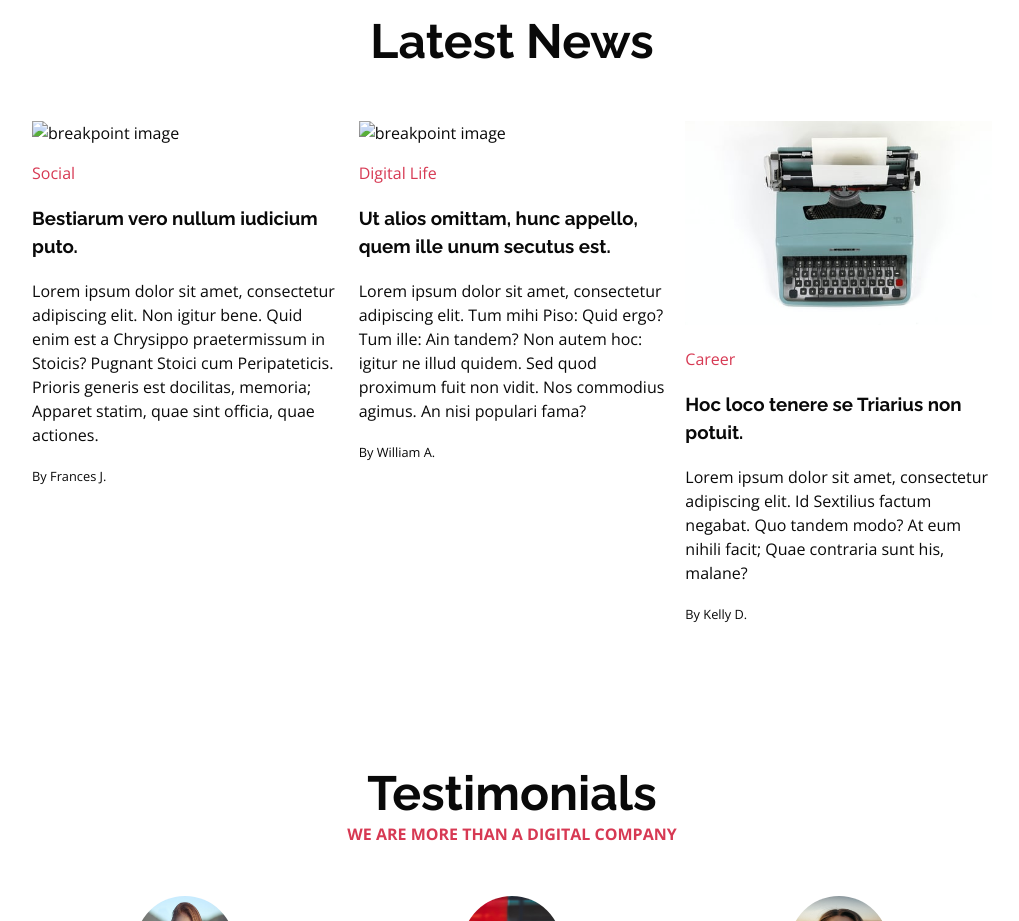
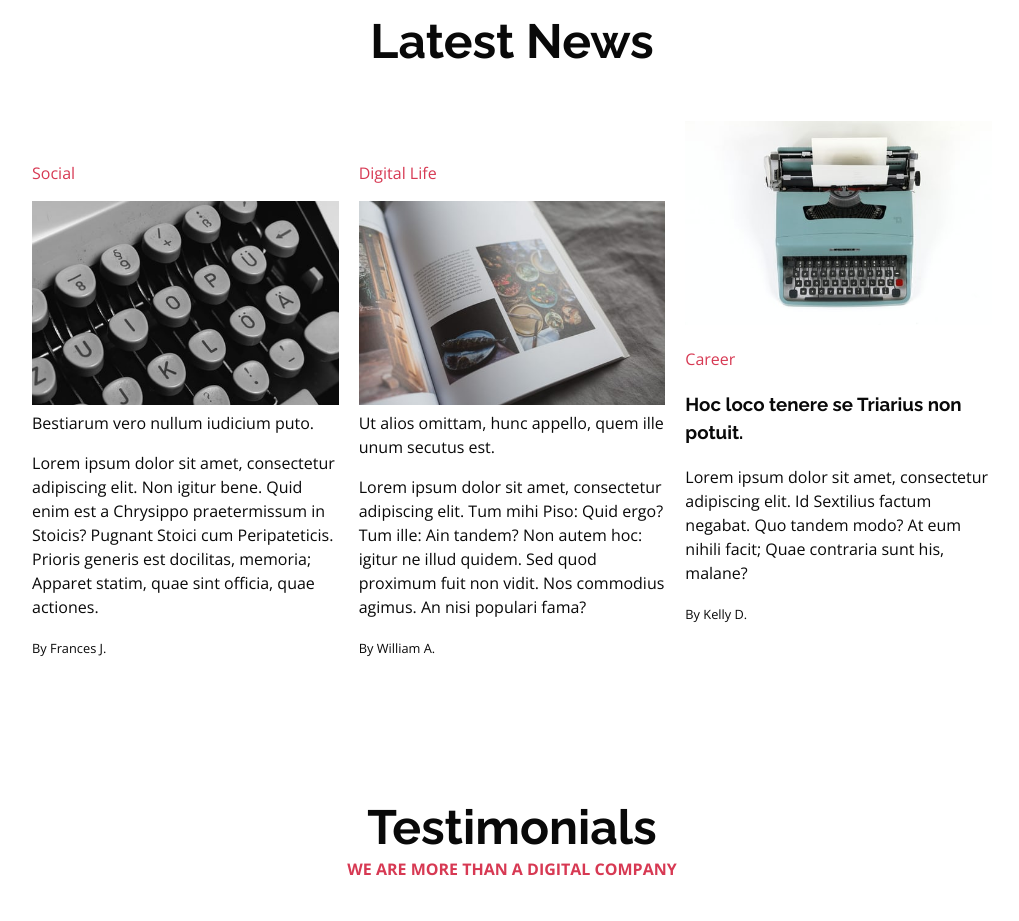
Before and after one commit to KurMalual/alu-web_front_end, a plain HTML site: page responsive_design/10-index.html in a window 1280 px wide. Shown: the part 2600-3521 px from the top of the page, without its empty margins (128-1147 px from the left). Drawn offline with nearby package versions, Linux system fonts and the light colour scheme.

Commit message:
Last commit

```diff
--- a/responsive_design/10-index.html
+++ b/responsive_design/10-index.html
@@ -221,7 +221,7 @@
                 <img
                   sizes="(max-width: 2625px) 40vw, 1050px"
                   src="images/pic-about-01.jpg"
-                  alt="breakpoint image"
+                  alt=""
                 />
               </div>
               <div class="col-1-2">
@@ -269,7 +269,7 @@
                       sizes="(max-width: 1250px) 40vw, 500px"
                       src="images/pic-article-01.jpg"
                       scr="images/pic-02"
-                      alt="breakpoint image"
+                      alt=""
                     />
                   </div>
                   <p class="card-category">Career</p>
@@ -294,10 +294,11 @@
                         images/pic-article-02_yvcklj_c_scale,w_500.jpg 500w
                       "
                       src="images/pic-article-02_yvcklj_c_scale,w_500.jpg"
-                      alt="breakpoint image"
+                      alt=""
                     />
                   </div>
                   <p class="card-category">Digital Life</p>
+                  <img src="images/pic-article-02.jpg"
                   <h3>
                     <a href="#"
                       >Ut alios omittam, hunc appello, quem ille unum secutus
@@ -323,10 +324,11 @@
                         images/pic-article-03_ijxq01_c_scale,w_500.jpg 500w
                       "
                       src="images/pic-article-03_ijxq01_c_scale,w_500.jpg"
-                      alt="breakpoint image"
+                      alt=""
                     />
                   </div>
                   <p class="card-category">Social</p>
+                  <img src="images/pic-article-03.jpg"
                   <h3><a href="#">Bestiarum vero nullum iudicium puto.</a></h3>
                   <p>
                     Lorem ipsum dolor sit amet, consectetur adipiscing elit. Non
```
